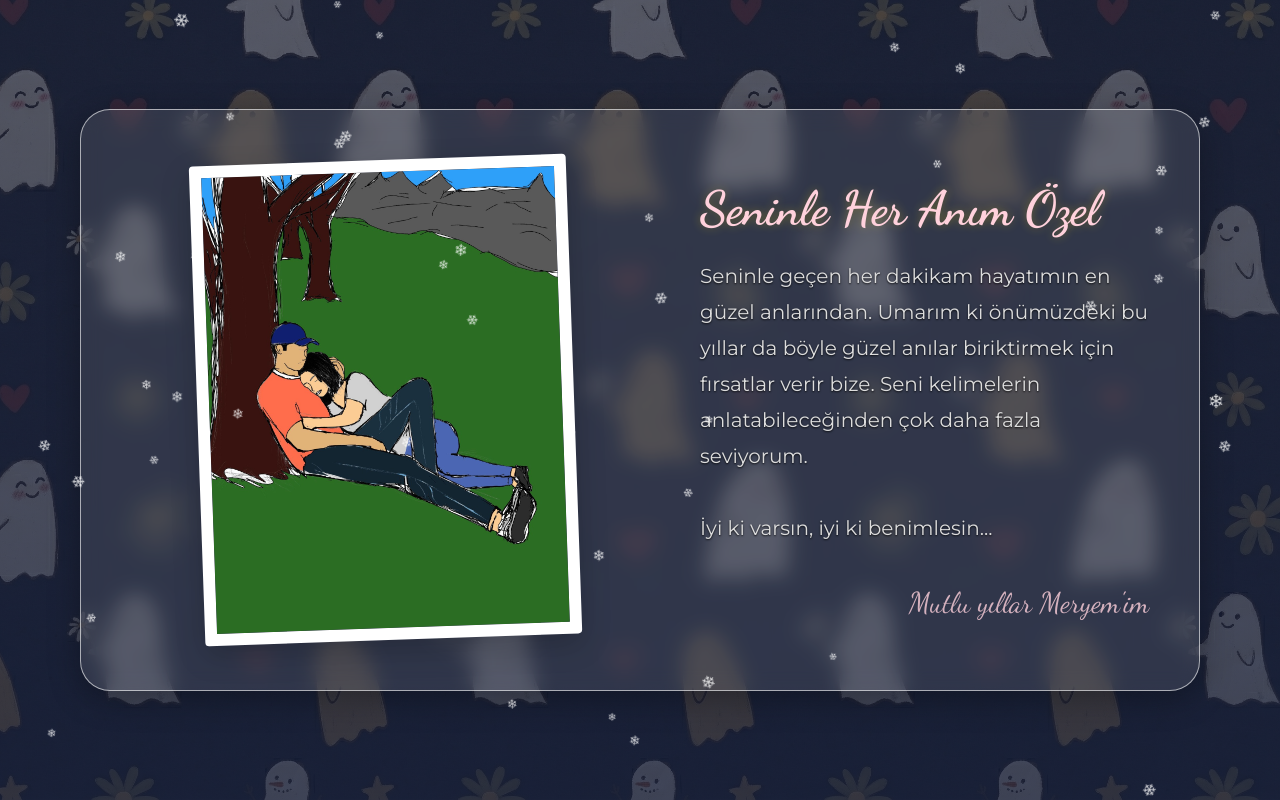
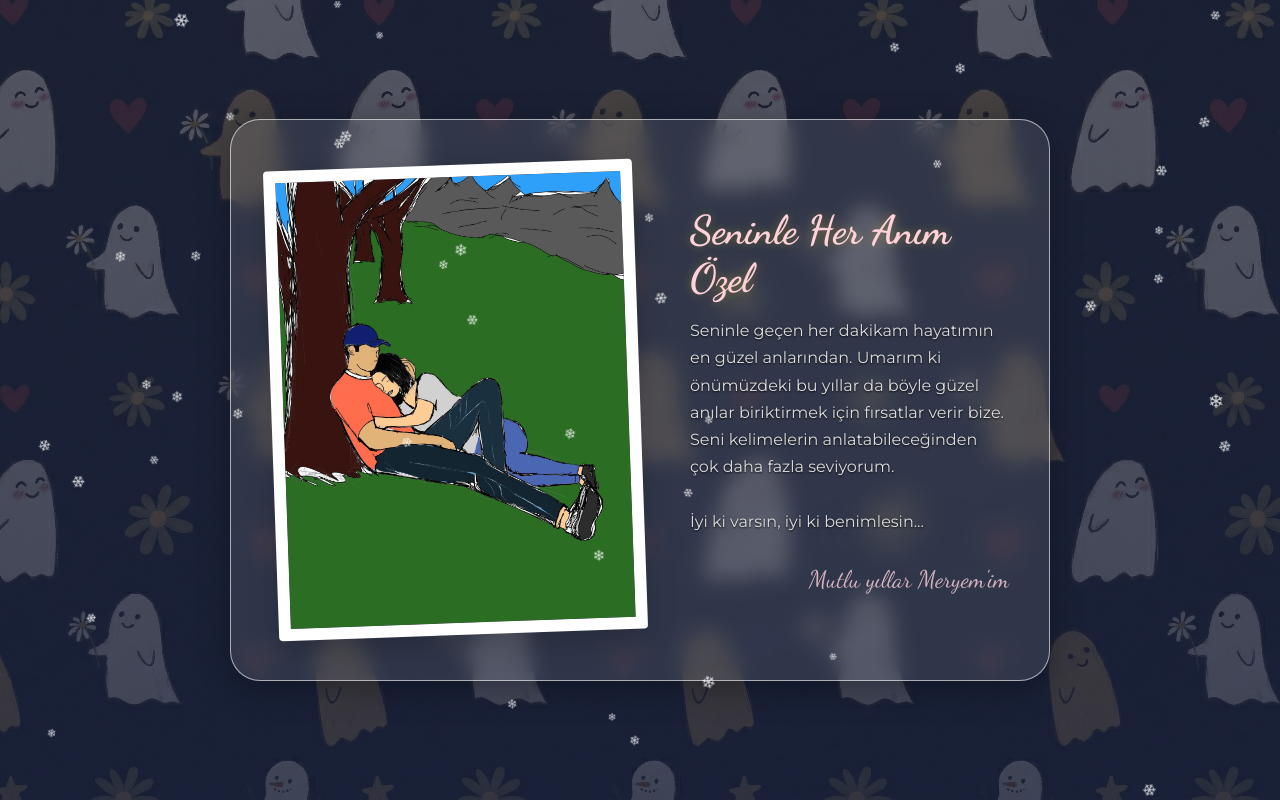
Before and after one commit to Dervis23/deneme122, a plain HTML site: page index.html in a window 1280 px wide. Both pictures are taken after a click on the button "Sürprizi Başlat ❤️🌼". Drawn offline with Linux system fonts and the light colour scheme.

Commit message:
Add files via upload

```diff
--- a/index.html
+++ b/index.html
@@ -73,7 +73,8 @@
         /* Konteyner genel ayarları */
         .container {
             width: 100%;
-            max-width: 1200px;
+            max-width: 900px;
+            /* 1200px'den 900px'e çekildi (%70 görünümü için) */
             padding: 20px;
             text-align: center;
             position: relative;
@@ -101,7 +102,8 @@
 
         .splash-instruction {
             color: #fff;
-            font-size: 1.4rem;
+            font-size: 1.1rem;
+            /* Ölçülendirildi */
             text-align: center;
             max-width: 80%;
             text-shadow: 0 2px 4px rgba(0, 0, 0, 0.5);
@@ -111,11 +113,12 @@
         .heart-btn {
             background-color: #ffffff;
             color: #2d3436;
-            /* Daha koyu ve okunabilir bir ton */
             border: 2px solid var(--accent-color);
-            padding: 20px 40px;
+            padding: 15px 35px;
+            /* Küçültüldü */
             font-family: 'Dancing Script', cursive;
-            font-size: 2rem;
+            font-size: 1.6rem;
+            /* Küçültüldü */
             border-radius: 50px;
             cursor: pointer;
             box-shadow: 0 8px 20px rgba(214, 131, 163, 0.3);
@@ -158,19 +161,20 @@
 
         h1 {
             font-family: 'Dancing Script', cursive;
-            font-size: 3.5rem;
-            margin-bottom: 30px;
+            font-size: 2.5rem;
+            /* 3.5rem -> 2.5rem */
+            margin-bottom: 20px;
             color: var(--accent-color);
             text-shadow: 0 0 10px rgba(255, 215, 0, 0.3);
-            /* Parlama efekti */
             line-height: 1.2;
         }
 
         /* Fotoğraf Çerçevesi - Dış çerçeve kaldırıldı, sadece resimde var */
         .photo-frame {
             width: 100%;
-            max-width: 350px;
-            margin: 0 auto 30px auto;
+            max-width: 300px;
+            /* 350px -> 300px */
+            margin: 0 auto 20px auto;
             transition: transform 0.5s ease;
 
             /* SLAYT İÇİN YENİ DÜZEN (Grid ile üst üste bindirme) */
@@ -222,12 +226,14 @@
 
         /* Yazı Alanı */
         .message-box {
-            font-size: 1.25rem;
-            /* Biraz büyütüldü (1.1rem -> 1.25rem) */
-            line-height: 1.8;
+            font-size: 1rem;
+            /* 1.25rem -> 1rem */
+            line-height: 1.7;
+            /* 1.8 -> 1.7 */
             color: #ddd;
             /* Okunabilir açık gri */
-            margin-bottom: 40px;
+            margin-bottom: 30px;
+            /* 40px -> 30px */
             font-weight: 400;
             text-shadow: 0 1px 2px rgba(0, 0, 0, 0.8);
             /* Koyu arkaplanda metin gölgesi */
@@ -235,9 +241,10 @@
 
         .signature {
             font-family: 'Dancing Script', cursive;
-            font-size: 1.8rem;
+            font-size: 1.5rem;
+            /* 1.8rem -> 1.5rem */
             color: var(--accent-color);
-            margin-top: 20px;
+            margin-top: 15px;
             opacity: 0.8;
         }
 
@@ -294,8 +301,8 @@
                 justify-content: space-between;
                 text-align: left;
                 /* Yazıları sola yasla */
-                padding: 50px;
-                gap: 40px;
+                padding: 40px;
+                gap: 30px;
                 /* Ara boşluk */
             }
 
@@ -320,12 +327,12 @@
             }
 
             h1 {
-                font-size: 3rem;
-                margin-bottom: 20px;
+                font-size: 2.5rem;
+                margin-bottom: 15px;
             }
 
             .message-box {
-                font-size: 1.25rem;
+                font-size: 1rem;
             }
 
             .signature {
```
